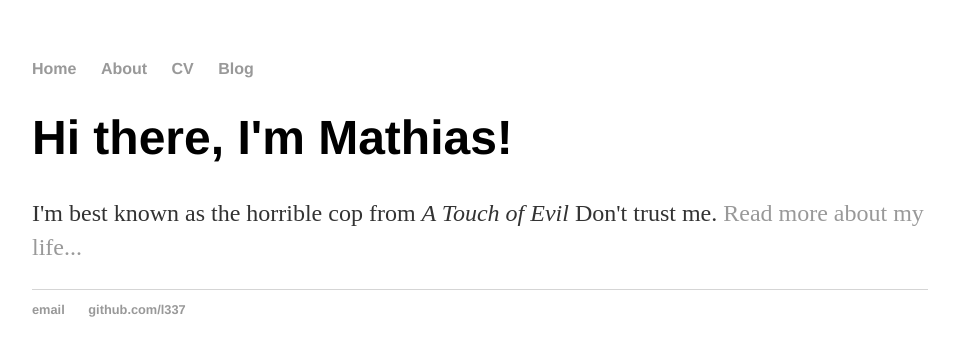
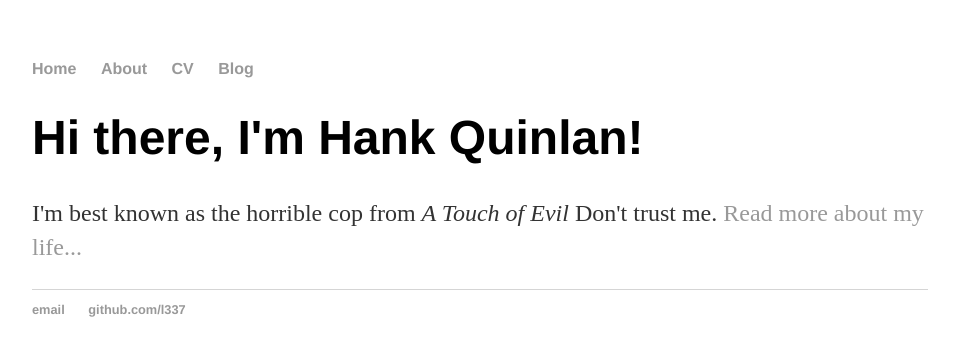
Before and after one commit to l337/l337.github.io, a Jekyll site: the page built from index.html, in a window 1280 px wide. Shown: the top 356 px of the page, without its empty margins (160-1115 px from the left). Built offline with Jekyll 4.4.1, drawn with Linux system fonts in a browser that asks for light colours.

Commit message:
Update index.html
taking advantage of the layout for injecting markup

```diff
--- a/index.html
+++ b/index.html
@@ -1,30 +1,8 @@
-<!DOCTYPE html>
-<html>
-	<head>
-		<title>Mathias</title>
-		<!-- link to main stylesheet -->
-		<link rel="stylesheet" type="text/css" href="/css/main.css">
-	</head>
-	<body>
-		<nav>
-    		<ul>
-        		<li><a href="/">Home</a></li>
-	        	<li><a href="/about">About</a></li>
-        		<li><a href="/cv">CV</a></li>
-        		<li><a href="/blog">Blog</a></li>
-    		</ul>
-		</nav>
-		<div class="container">
-    		<div class="blurb">
-        		<h1>Hi there, I'm Mathias!</h1>
-				<p>I'm best known as the horrible cop from <em>A Touch of Evil</em> Don't trust me. <a href="/about">Read more about my life...</a></p>
-    		</div><!-- /.blurb -->
-		</div><!-- /.container -->
-		<footer>
-    		<ul>
-        		<li><a href="mailto:autonomousmachine@gmail.com">email</a></li>
-        		<li><a href="https://github.com/l337">github.com/l337</a></li>
-			</ul>
-		</footer>
-	</body>
-</html>
+---
+layout: default
+title: Mathias, github pages
+---
+<div class="blurb">
+	<h1>Hi there, I'm Hank Quinlan!</h1>
+	<p>I'm best known as the horrible cop from <em>A Touch of Evil</em> Don't trust me. <a href="/about">Read more about my life...</a></p>
+</div><!-- /.blurb -->
```
